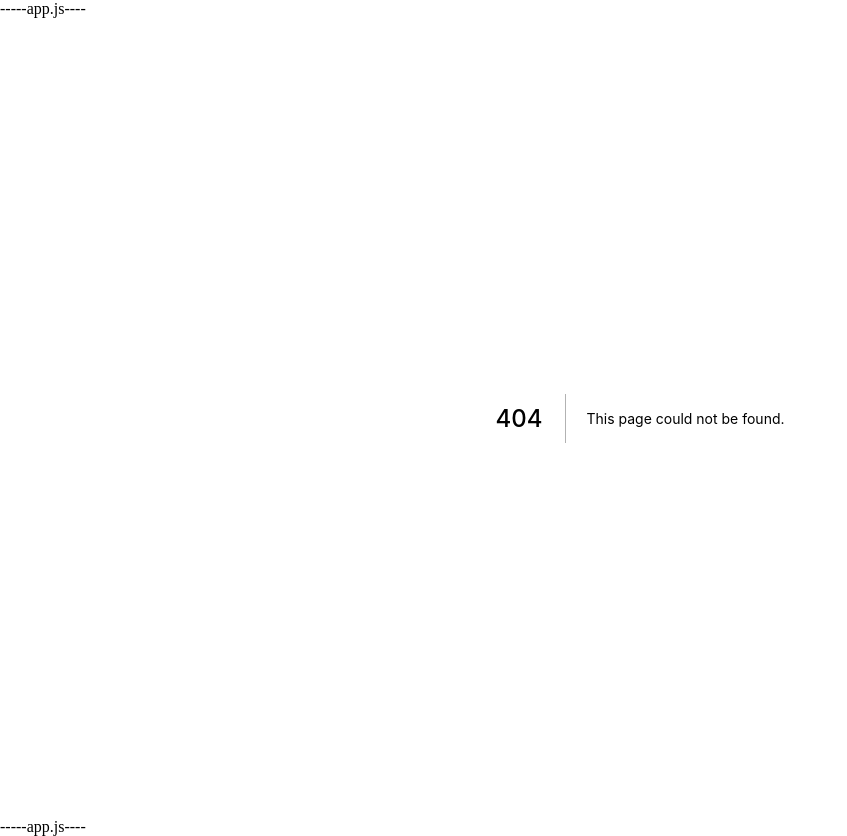
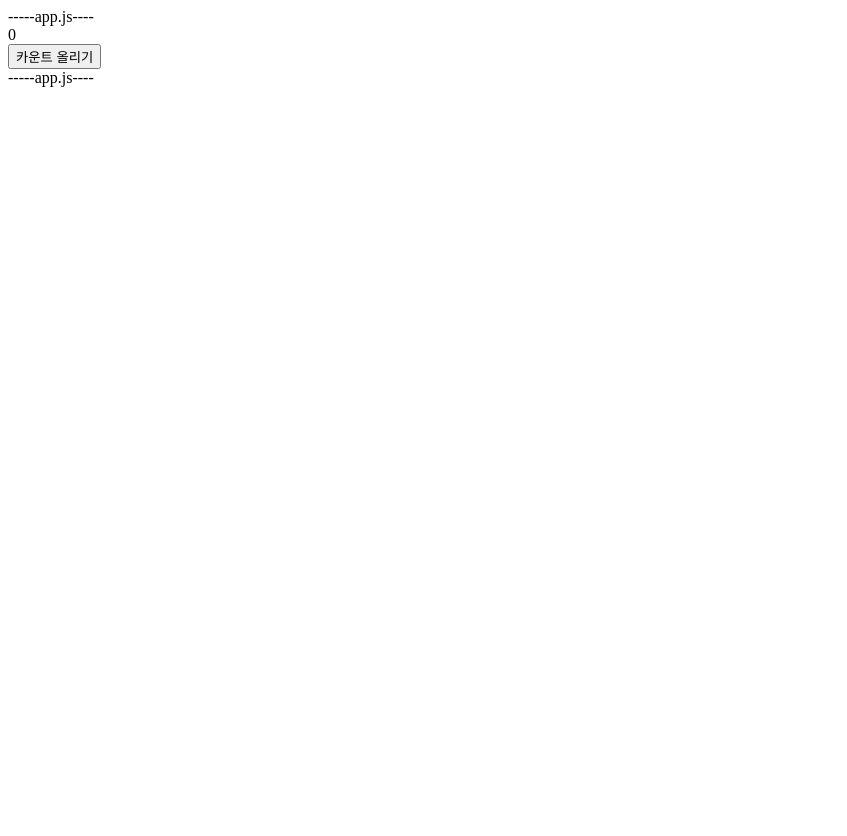
Before and after one commit to cherry-hyeri/codecamp_frontend, a Next.js app in the folder class/: page /section13/13-04-prev-state in a window 1280 px wide. Before the commit this address had no page. Shown: the whole page, without its empty margins (0-847 px from the left). After the commit the page ends 800 px from the top, so only its background shows below. Built offline with nearby package versions, Linux system fonts and the light colour scheme.

Commit message:
13-04-prev-state

```diff
--- /dev/null
+++ b/class/pages/section13/13-04-prev-state/index.js
@@ -0,0 +1,30 @@
+import { useState } from "react";
+
+export default function CounterStatePage() {
+  const [count, setCount] = useState(0);
+
+  function onClickCountUp() {
+    // setCount(count + 1);
+    // setCount(count + 1);
+    // setCount(count + 1);
+    // setCount(count + 1);
+    // setCount(count + 1);
+
+    setCount((prev) => prev + 1);
+    setCount((prev) => prev + 1);
+    setCount((prev) => prev + 1);
+    setCount((prev) => prev + 1);
+    setCount((prev) => prev + 1);
+  }
+
+  // function onClickCountDown() {
+  //   setCount(count - 1);
+  // }
+  return (
+    <>
+      <div>{count}</div>
+      <button onClick={onClickCountUp}>카운트 올리기</button>
+      {/* <button onClick={onClickCountDown}>카운트 내리기</button> */}
+    </>
+  );
+}
```
Also changed, not shown: class/pages/section13/13-04-prev-state-modal-custom-refactoring/index.tsx (added, +34 -0 lines).
